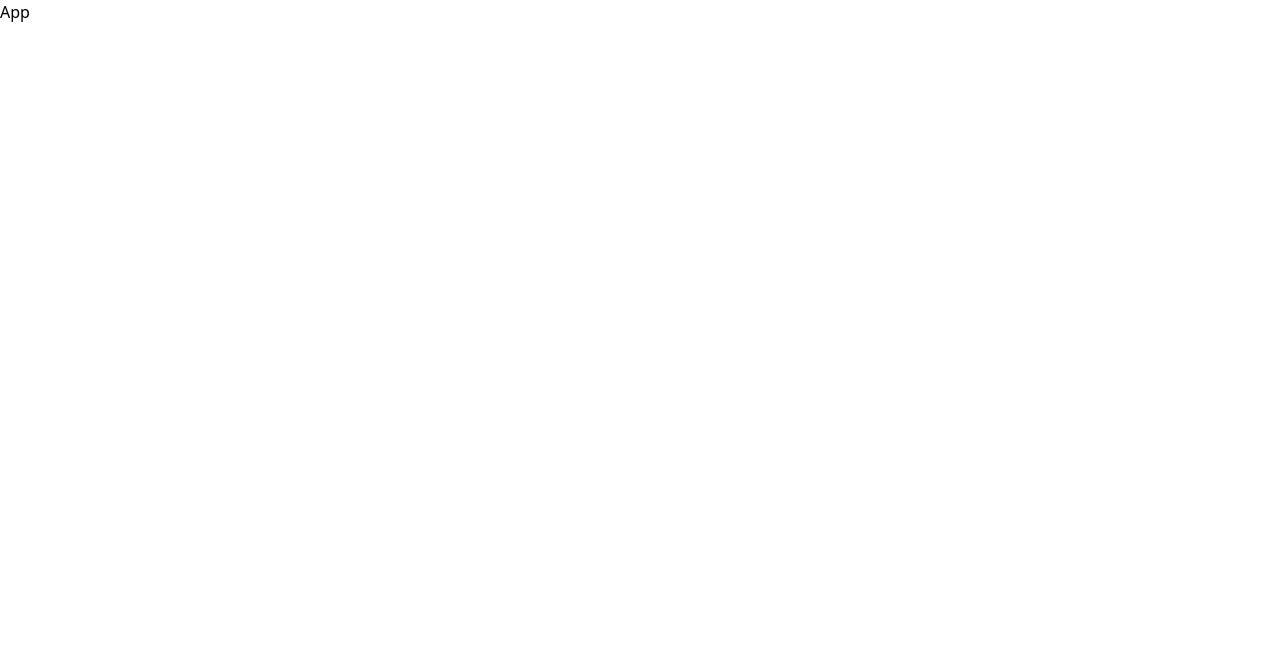
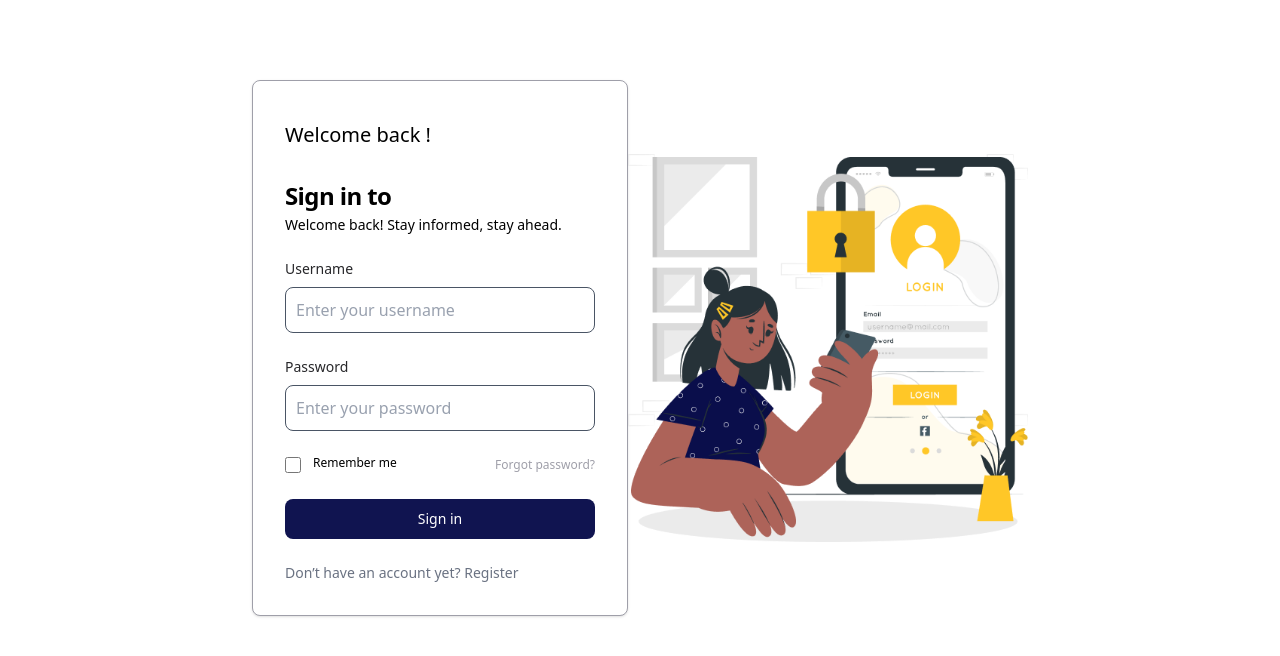
Before and after one commit to suryanshuPal1/NewsApp, a React (Vite) app: page / in a window 1280 px wide. Shown: the top 656 px of the page. Built offline with nearby package versions, Linux system fonts and the light colour scheme.

Commit message:
login page create

```diff
--- a/src/App.jsx
+++ b/src/App.jsx
@@ -1,9 +1,12 @@
 import React from 'react'
 import './App.css'
+import Login from './authpages/login'
 
 const App = () => {
   return (
-    <div>App</div>
+    <>
+      <Login/>
+    </>
   )
 }
 
--- /dev/null
+++ b/src/authpages/Login.jsx
@@ -0,0 +1,51 @@
+import React from 'react'
+import loginImg from '../assets/loginPageImages/loginImg.png'
+
+const Login = () => {
+  return (
+    <div className='flex flex-col pt-20 items-center justify-center sm:flex-row sm:flex px-5'>
+        <div className="bg-white w-94 rounded-lg shadow  border md:mt-0 sm:max-w-md xl:p-0  border-zinc-400">
+                  <div className="p-6 space-y-4 md:space-y-6 sm:p-8">
+                  <p className='py-2 text-xl'>Welcome back !</p>
+                      <h1 className="text-xl mb-1 font-semibold leading-tight tracking-tight md:text-2xl">
+                          Sign in to
+                      </h1>
+                      <p className='text-sm'>Welcome back! Stay informed, stay ahead.</p>
+                      <form className="flex justify-center flex-col space-y-4 md:space-y-6" action="#">
+                          <div>
+                              <label for="email" className="block mb-2 text-zinc-800 text-sm font-medium">Username</label>
+                              <input type="email" name="email" id="email" className="border border-gray-300  rounded-lg focus:ring-primary-600 focus:border-primary-600 block w-full p-2.5 border-gray-600  placeholder-gray-400 focus:ring-blue-500  focus:border-blue-500" placeholder="Enter your username" required="">
+                              </input>
+                          </div>
+                          <div>
+                              <label for="password" className="block mb-2 text-sm text-zinc-800 font-medium">Password</label>
+                              <input type="password" name="password" id="password" placeholder="Enter your password" className=" border rounded-lg focus:ring-primary-600 focus:border-primary-600 block w-full p-2.5 border-gray-600  placeholder-gray-400 focus:ring-blue-500 focus:border-blue-500" required="">
+                              </input>
+                          </div>
+                          <div className="flex items-center justify-between">
+                              <div className="flex items-start">
+                                  <div className="flex items-center h-5">
+                                    <input id="remember" aria-describedby="remember" type="checkbox" className="w-4 h-4 border rounded focus:ring-3 focus:ring-primary-300 border-gray-600  focus:ring-primary-600  ring-offset-gray-800" required="">
+                                    </input>
+                                  </div>
+                                  <div className="ml-3 text-xs">
+                                    <label for="remember" >Remember me</label>
+                                  </div>
+                              </div>
+                              <a href="#" className="text-xs font-medium text-zinc-400 hover:underline">Forgot password?</a>
+                        </div>
+                        <button type="submit" className="w-full text-white bg-[#101450] focus:ring-4 focus:outline-none focus:ring-primary-300 font-medium rounded-lg text-sm px-5 py-2.5 text-center  bg-primary-600  hover:bg-primary-700  focus:ring-primary-800">Sign in</button>
+                        <div>
+                        <p className="text-sm font-light text-gray-500 text-gray-400">
+                              Don’t have an account yet? <a href="#" className="font-medium hover:underline">Register</a>
+                        </p>
+                        </div>
+                    </form>
+                </div>
+            </div>
+        <div className='w-100'><img src={loginImg} alt=""/></div>
+    </div>
+  )
+}
+
+export default Login;
```
Also changed, not shown: src/assets/loginPageImages/loginImg.png (added).
